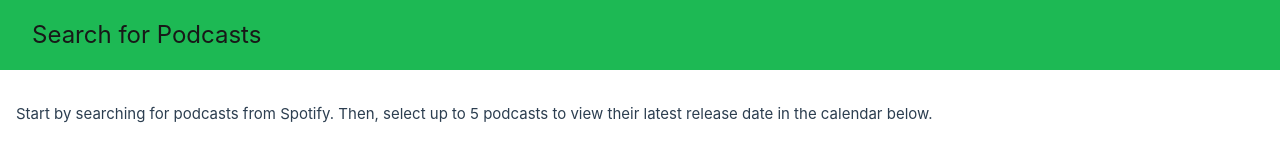
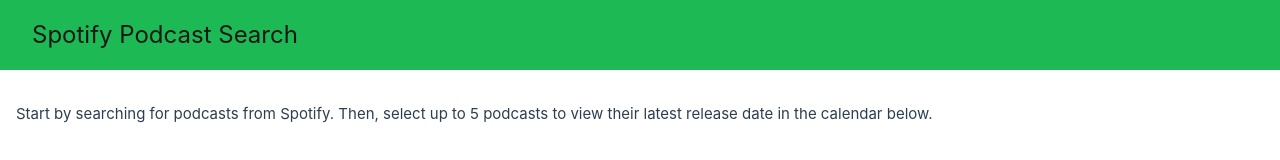
Before and after one commit to kevinmu4587/Spotify-Calendar, a Vue app: page / in a window 1280 px wide. Shown: the top 160 px of the page. Built offline with nearby package versions, Linux system fonts and the light colour scheme; no server answers; what v-calendar would draw is missing.

Commit message:
fix app title

```diff
--- a/index.html
+++ b/index.html
@@ -4,7 +4,7 @@
     <meta charset="UTF-8">
     <link rel="icon" href="/favicon.ico">
     <meta name="viewport" content="width=device-width, initial-scale=1.0">
-    <title>Vue Jobs</title>
+    <title>Spotify Podcast Search</title>
   </head>
   <body>
     <div id="header-bar"></div>
--- a/src/components/HeaderBar.vue
+++ b/src/components/HeaderBar.vue
@@ -1,6 +1,6 @@
 <template>
   <header class="header-bar">
-    <h1 class="site-title">Search for Podcasts</h1>
+    <h1 class="site-title">Spotify Podcast Search</h1>
   </header>
 </template>
 
```
